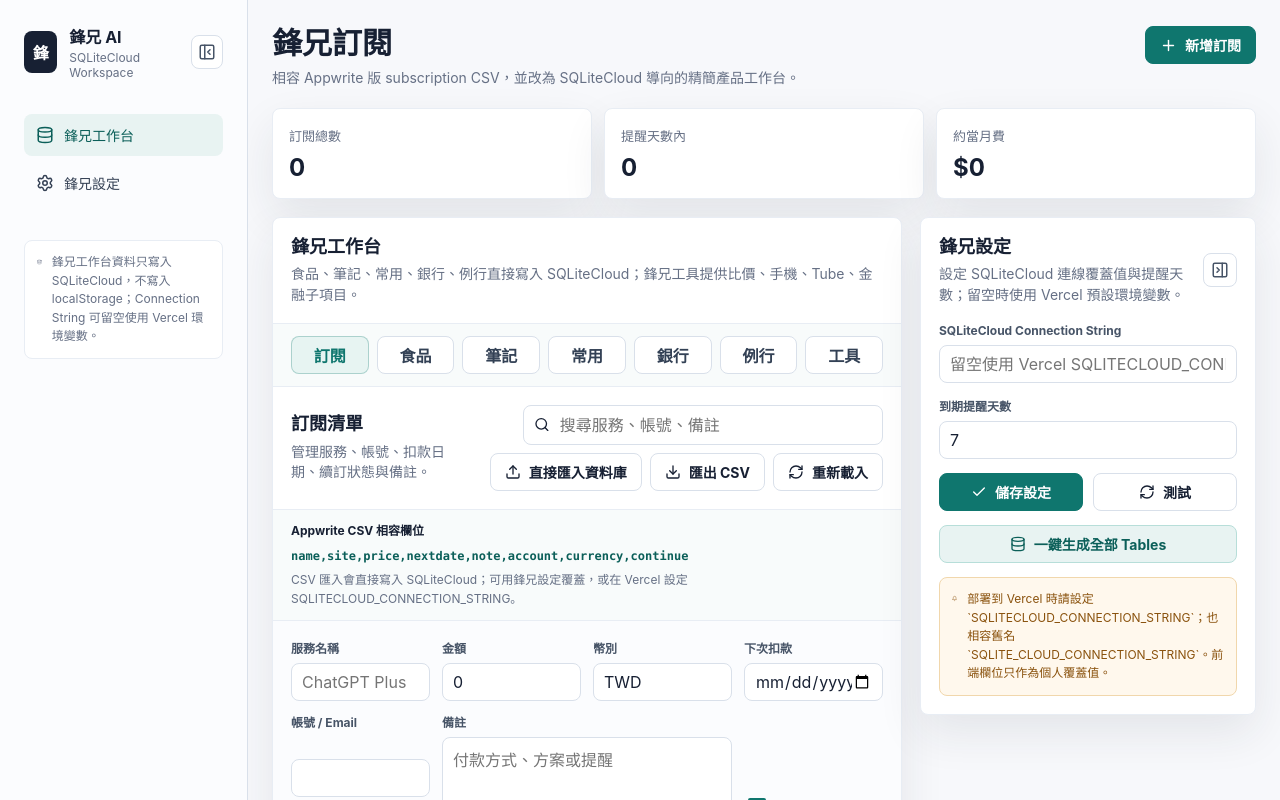
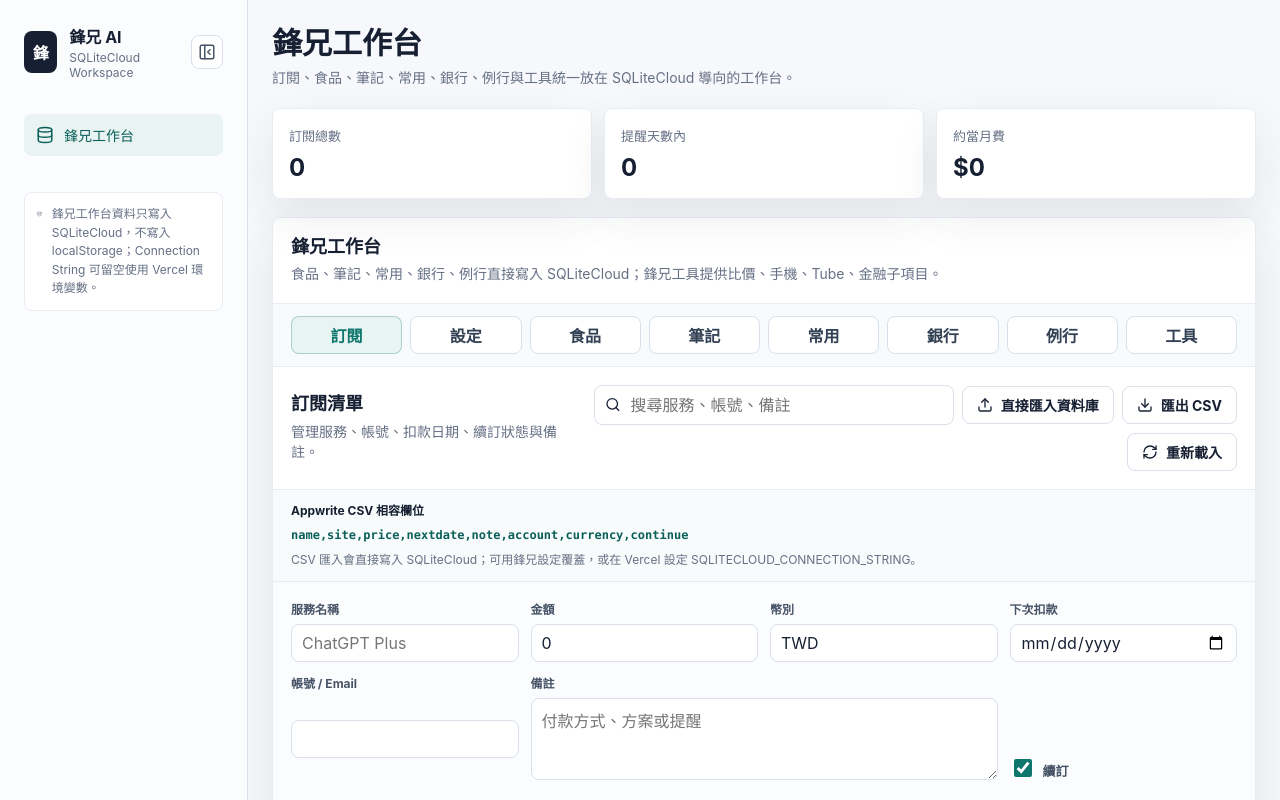
Before and after one commit to huang1988pioneer/SQLiteCloudFengBroAI, a Next.js app: page / in a window 1280 px wide. Shown: the top 800 px of the page. Built offline with nearby package versions, Linux system fonts and the light colour scheme.

Commit message:
Move settings into workspace tabs

```diff
--- a/app/globals.css
+++ b/app/globals.css
@@ -309,25 +309,7 @@ h2 {
   color: #047857;
 }
 
-.content-grid {
-  display: grid;
-  grid-template-columns: minmax(0, 1fr) 336px;
-  gap: 18px;
-  align-items: start;
-}
-
-.content-grid.right-collapsed {
-  grid-template-columns: minmax(0, 1fr) 58px;
-}
-
-.main-column {
-  display: grid;
-  gap: 18px;
-  min-width: 0;
-}
-
-.panel,
-.settings-panel {
+.panel {
   border: 1px solid var(--line-soft);
   border-radius: var(--radius);
   background: var(--surface);
@@ -912,32 +894,6 @@ h2 {
   text-align: center;
 }
 
-.settings-panel {
-  position: sticky;
-  top: 24px;
-  display: grid;
-  gap: 14px;
-  padding: 18px;
-}
-
-.settings-panel.is-collapsed {
-  justify-items: center;
-  gap: 0;
-  min-height: 160px;
-  padding: 12px;
-}
-
-.settings-collapsed-button {
-  display: grid;
-  gap: 12px;
-  width: 34px;
-  place-items: center;
-  border: 0;
-  background: transparent;
-  color: var(--teal-strong);
-  cursor: pointer;
-}
-
 .panel-heading {
   display: flex;
   align-items: center;
@@ -950,10 +906,6 @@ h2 {
 .panel-heading.compact {
   border-bottom: 0;
   padding: 0 0 4px;
-}
-
-.panel-heading.compact .icon-button {
-  flex: 0 0 auto;
 }
 
 .panel-tools {
@@ -1318,6 +1270,18 @@ code {
   gap: 10px;
 }
 
+.module-settings-panel {
+  gap: 16px;
+}
+
+.settings-summary {
+  grid-template-columns: 1fr;
+}
+
+.settings-form {
+  align-items: end;
+}
+
 .setup-button {
   width: 100%;
   border-color: #b7ded9;
@@ -1406,14 +1370,6 @@ code {
     justify-content: flex-start;
   }
 
-  .content-grid {
-    grid-template-columns: 1fr;
-  }
-
-  .content-grid.right-collapsed {
-    grid-template-columns: 1fr;
-  }
-
   .module-summary {
     grid-template-columns: 1fr;
   }
@@ -1423,24 +1379,6 @@ code {
     justify-content: flex-start;
   }
 
-  .settings-panel {
-    position: static;
-  }
-
-  .settings-panel.is-collapsed {
-    min-height: auto;
-    align-items: center;
-  }
-
-  .settings-collapsed-button {
-    display: inline-flex;
-    width: 100%;
-    min-height: 44px;
-    grid-auto-flow: column;
-    border: 1px solid var(--line);
-    border-radius: var(--radius);
-    background: var(--surface);
-  }
 }
 
 @media (max-width: 760px) {
--- a/app/page.tsx
+++ b/app/page.tsx
@@ -8,16 +8,11 @@ import {
   Database,
   Download,
   ExternalLink,
-  KeyRound,
   PanelLeftClose,
   PanelLeftOpen,
-  PanelRightClose,
-  PanelRightOpen,
   Pencil,
-  Plus,
   RefreshCw,
   Search,
-  Settings,
   Trash2,
   Upload,
 } from "lucide-react";
@@ -118,7 +113,6 @@ export default function Home() {
   const [creatingTable, setCreatingTable] = useState(false);
   const [syncingCloud, setSyncingCloud] = useState(false);
   const [leftCollapsed, setLeftCollapsed] = useState(false);
-  const [rightCollapsed, setRightCollapsed] = useState(false);
   const [financeMarginRate, setFinanceMarginRate] = useState<number | null>(null);
 
   useEffect(() => {
@@ -472,7 +466,6 @@ export default function Home() {
         </div>
         <nav aria-label="主選單">
           <a className="nav-item active" href="#workspace-modules" title="鋒兄工作台"><Database size={18} /><span>鋒兄工作台</span></a>
-          <a className="nav-item" href="#settings" title="鋒兄設定"><Settings size={18} /><span>鋒兄設定</span></a>
         </nav>
         <div className="sidebar-note">
           <Database size={18} />
@@ -483,13 +476,9 @@ export default function Home() {
       <section className="workspace">
         <header className="topbar">
           <div>
-            <h1>鋒兄訂閱</h1>
-            <p>相容 Appwrite 版 subscription CSV，並改為 SQLiteCloud 導向的精簡產品工作台。</p>
+            <h1>鋒兄工作台</h1>
+            <p>訂閱、食品、筆記、常用、銀行、例行與工具統一放在 SQLiteCloud 導向的工作台。</p>
           </div>
-          <button className="button primary" onClick={saveDraft}>
-            <Plus size={17} />
-            {editingId ? "儲存修改" : "新增訂閱"}
-          </button>
         </header>
 
       <section className="metrics" aria-label="訂閱摘要">
@@ -525,14 +514,41 @@ export default function Home() {
         </section>
       ) : null}
 
-        <section className={`content-grid ${rightCollapsed ? "right-collapsed" : ""}`}>
-          <div className="main-column">
         <WorkspaceModulePanel
           getCloudHeaders={getCloudHeaders}
           flash={flash}
           syncReady={settingsLoaded}
           financeMarginRate={financeMarginRate}
           onFinanceMarginRateChange={updateFinanceMarginRate}
+          settingsPanel={
+            <section id="settings" className="module-body module-settings-panel">
+              <div className="module-summary settings-summary">
+                <div>
+                  <strong>鋒兄設定</strong>
+                  <span>設定 SQLiteCloud 連線覆蓋值與提醒天數；留空時使用 Vercel 預設環境變數。</span>
+                </div>
+              </div>
+              <div className="module-form settings-form">
+                <Field label="SQLiteCloud Connection String" value={settings.connectionString} placeholder="留空使用 Vercel SQLITECLOUD_CONNECTION_STRING" onChange={(value) => setSettings({ ...settings, connectionString: value })} />
+                <Field label="到期提醒天數" type="number" value={settings.notificationDays} onChange={(value) => setSettings({ ...settings, notificationDays: Number(value || 0) })} />
+                <div className="settings-actions">
+                  <button className="button primary" onClick={() => saveSettings()}><Check size={16} />儲存設定</button>
+                  <button className="button ghost" onClick={() => flash("連線測試入口已建立，可接 SQLiteCloud route")}>
+                    <RefreshCw size={16} />
+                    測試
+                  </button>
+                </div>
+                <button className="button setup-button" onClick={createAllTables} disabled={creatingTable}>
+                  <Database size={16} />
+                  {creatingTable ? "生成中..." : "一鍵生成全部 Tables"}
+                </button>
+              </div>
+              <div className="notice">
+                <Bell size={17} />
+                <p>部署到 Vercel 時請設定 `SQLITECLOUD_CONNECTION_STRING`；也相容舊名 `SQLITE_CLOUD_CONNECTION_STRING`。前端欄位只作為個人覆蓋值。</p>
+              </div>
+            </section>
+          }
           subscriptionPanel={
             <section id="subscriptions" className="subscription-module-panel">
               <div className="panel-heading">
@@ -712,56 +728,6 @@ export default function Home() {
           </div>
           <pre className="sql-block">{subscriptionCreateTableSql}</pre>
         </section>
-          </div>
-
-          <aside id="settings" className={`settings-panel ${rightCollapsed ? "is-collapsed" : ""}`}>
-            {rightCollapsed ? (
-              <button
-                className="settings-collapsed-button"
-                type="button"
-                title="展開鋒兄設定"
-                onClick={() => setRightCollapsed(false)}
-              >
-                <PanelRightOpen size={18} />
-                <KeyRound size={18} />
-              </button>
-            ) : (
-              <>
-                <div className="panel-heading compact">
-                  <div>
-                    <h2>鋒兄設定</h2>
-                    <p>設定 SQLiteCloud 連線覆蓋值與提醒天數；留空時使用 Vercel 預設環境變數。</p>
-                  </div>
-                  <button
-                    className="icon-button"
-                    type="button"
-                    title="折疊右側設定"
-                    onClick={() => setRightCollapsed(true)}
-                  >
-                    <PanelRightClose size={18} />
-                  </button>
-                </div>
-                <Field label="SQLiteCloud Connection String" value={settings.connectionString} placeholder="留空使用 Vercel SQLITECLOUD_CONNECTION_STRING" onChange={(value) => setSettings({ ...settings, connectionString: value })} />
-                <Field label="到期提醒天數" type="number" value={settings.notificationDays} onChange={(value) => setSettings({ ...settings, notificationDays: Number(value || 0) })} />
-                <div className="settings-actions">
-                  <button className="button primary" onClick={() => saveSettings()}><Check size={16} />儲存設定</button>
-                  <button className="button ghost" onClick={() => flash("連線測試入口已建立，可接 SQLiteCloud route")}>
-                    <RefreshCw size={16} />
-                    測試
-                  </button>
-                </div>
-                <button className="button setup-button" onClick={createAllTables} disabled={creatingTable}>
-                  <Database size={16} />
-                  {creatingTable ? "生成中..." : "一鍵生成全部 Tables"}
-                </button>
-                <div className="notice">
-                  <Bell size={17} />
-                  <p>部署到 Vercel 時請設定 `SQLITECLOUD_CONNECTION_STRING`；也相容舊名 `SQLITE_CLOUD_CONNECTION_STRING`。前端欄位只作為個人覆蓋值。</p>
-                </div>
-              </>
-            )}
-          </aside>
-        </section>
       </section>
       {savedSignal ? <div className="toast">{savedSignal}</div> : null}
     </main>
--- a/components/WorkspaceModulePanel.tsx
+++ b/components/WorkspaceModulePanel.tsx
@@ -27,6 +27,7 @@ type Props = {
   financeMarginRate?: number | null;
   onFinanceMarginRateChange?: (value: number | null) => void;
   subscriptionPanel?: ReactNode;
+  settingsPanel?: ReactNode;
 };
 
 function emptyRecord(module: WorkspaceModule) {
@@ -50,12 +51,14 @@ export function WorkspaceModulePanel({
   financeMarginRate = null,
   onFinanceMarginRateChange,
   subscriptionPanel,
+  settingsPanel,
 }: Props) {
   const importInputRef = useRef<HTMLInputElement>(null);
   const [activeKey, setActiveKey] = useState(subscriptionPanel ? "subscription" : workspaceModules[0].key);
   const subscriptionActive = activeKey === "subscription";
+  const settingsActive = activeKey === "settings";
   const toolsActive = activeKey === "tools";
-  const dataModuleActive = !subscriptionActive && !toolsActive;
+  const dataModuleActive = !subscriptionActive && !settingsActive && !toolsActive;
   const activeModule = workspaceModules.find((module) => module.key === activeKey) || workspaceModules[0];
   const [recordsByModule, setRecordsByModule] = useState<Record<string, WorkspaceRecord[]>>({});
   const [draftByModule, setDraftByModule] = useState<Record<string, Record<string, unknown>>>({});
@@ -332,6 +335,13 @@ export function WorkspaceModulePanel({
     setImportProgress({ phase: "idle", current: 0, total: 0, label: "" });
   };
 
+  const switchSettings = () => {
+    setActiveKey("settings");
+    setEditingId(null);
+    setCsvErrors([]);
+    setImportProgress({ phase: "idle", current: 0, total: 0, label: "" });
+  };
+
   return (
     <section id="workspace-modules" className="panel module-panel">
       <div className="panel-heading module-heading">
@@ -345,6 +355,11 @@ export function WorkspaceModulePanel({
         <button className={subscriptionActive ? "active" : ""} onClick={switchSubscription}>
           訂閱
         </button>
+        {settingsPanel ? (
+          <button className={settingsActive ? "active" : ""} onClick={switchSettings}>
+            設定
+          </button>
+        ) : null}
         {workspaceModules.map((module) => (
           <button
             key={module.key}
@@ -361,6 +376,8 @@ export function WorkspaceModulePanel({
 
       {subscriptionActive ? (
         subscriptionPanel
+      ) : settingsActive ? (
+        settingsPanel
       ) : toolsActive ? (
         <FengBroToolsPanel
           financeMarginRate={financeMarginRate}
```
Lines whose indentation alone changed are shown as unchanged.
